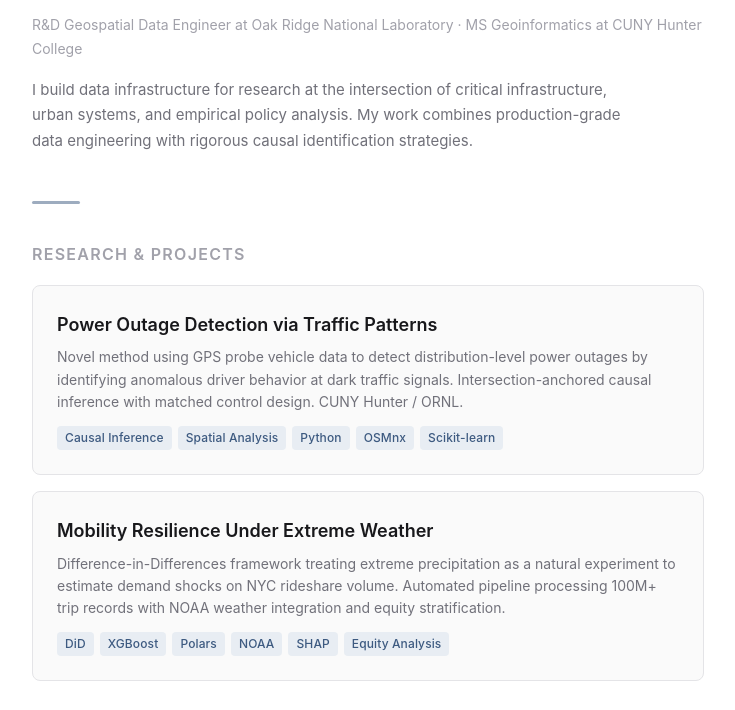
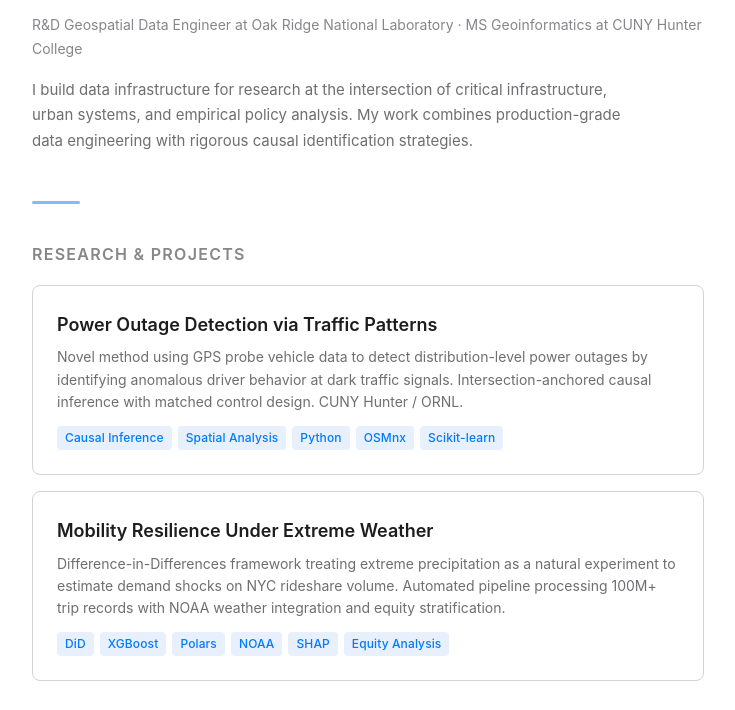
Before and after one commit to radleyciego/radleyciego.com, an Astro site: page / in a window 1280 px wide. Shown: the part 222-932 px from the top of the page, without its empty margins (272-1007 px from the left). Built offline with nearby package versions, Linux system fonts and the light colour scheme; Astro itself is replaced by a stand-in of ours.

Commit message:
Swap palette to match opencode (Apple blue #007aff accent, #0c0c0e dark bg)

```diff
--- a/src/styles/global.css
+++ b/src/styles/global.css
@@ -1,29 +1,29 @@
 :root {
   --bg: #ffffff;
   --bg-secondary: #f5f5f7;
-  --text: #18181b;
-  --text-secondary: #71717a;
-  --text-muted: #a1a1aa;
-  --border: #e4e4e7;
-  --accent: #3d5a80;
-  --accent-hover: #2c4668;
-  --accent-light: #e8edf3;
-  --card-bg: #fafafa;
-  --inline-code-bg: #f4f4f5;
+  --text: #1d1d1f;
+  --text-secondary: #6e6e73;
+  --text-muted: #86868b;
+  --border: #d2d2d7;
+  --accent: #007aff;
+  --accent-hover: #0056b3;
+  --accent-light: #e8f0fe;
+  --card-bg: #ffffff;
+  --inline-code-bg: #f5f5f7;
 }
 
 [data-theme="dark"] {
-  --bg: #09090b;
-  --bg-secondary: #18181b;
-  --text: #e4e4e7;
-  --text-secondary: #a1a1aa;
-  --text-muted: #71717a;
-  --border: #27272a;
-  --accent: #7a9bb5;
-  --accent-hover: #94b0c7;
-  --accent-light: #1a2330;
-  --card-bg: #111113;
-  --inline-code-bg: #18181b;
+  --bg: #0c0c0e;
+  --bg-secondary: #161618;
+  --text: #f5f5f7;
+  --text-secondary: #86868b;
+  --text-muted: #68686f;
+  --border: #38383a;
+  --accent: #007aff;
+  --accent-hover: #409cff;
+  --accent-light: #1a2633;
+  --card-bg: #161618;
+  --inline-code-bg: #1c1c1f;
 }
 
 *,
@@ -224,7 +224,7 @@ th {
 }
 
 [data-theme="dark"] .project-card:hover {
-  box-shadow: 0 4px 12px rgba(0, 0, 0, 0.3);
+  box-shadow: 0 4px 16px rgba(0, 0, 0, 0.4);
 }
 
 .project-card-title {
```
Also changed, not shown: public/favicon.svg.
